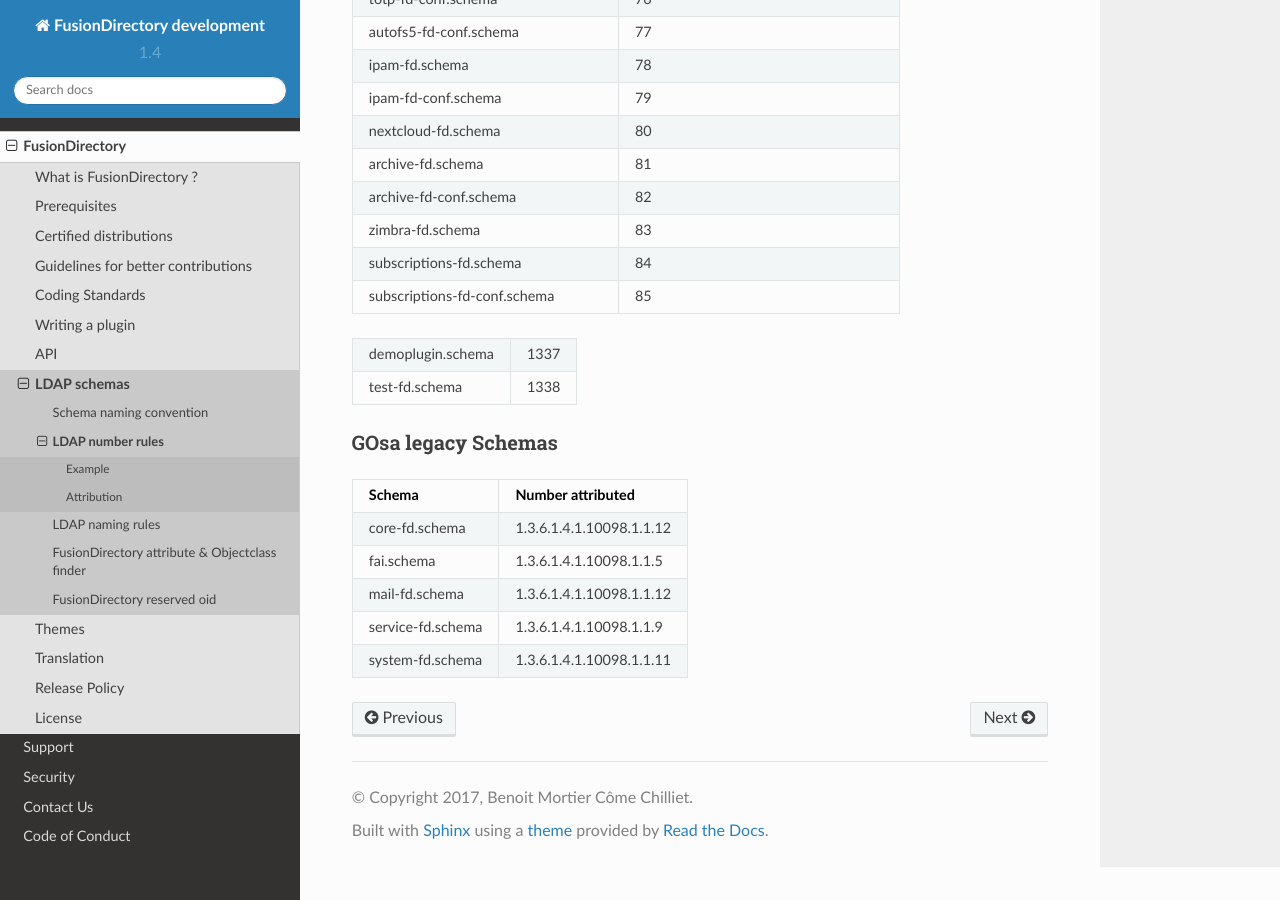
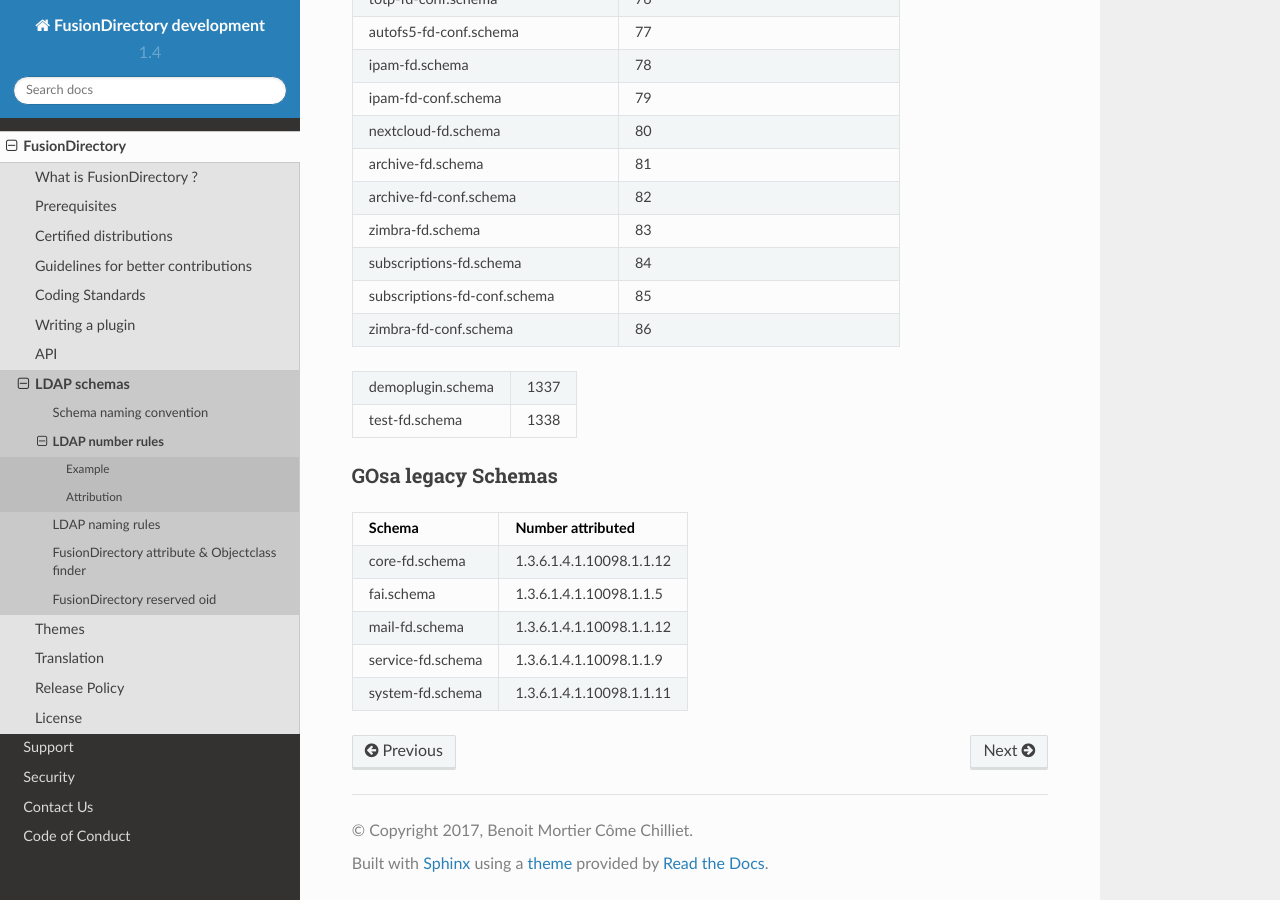
Before and after one commit to fusiondirectory/fusiondirectory-dev-manual, a Sphinx documentation site: the page built from source/fusiondirectory/schemas/numberrules.rst, in a window 1280 px wide and 900 px high, scrolled down 3388 px. Built offline with Sphinx 7.4.7 and the Read the Docs theme 2.0.0, drawn with Linux system fonts in a browser that asks for light colours.

Commit message:
Reserve schema number for zimbra-fd-conf

```diff
--- a/source/fusiondirectory/schemas/numberrules.rst
+++ b/source/fusiondirectory/schemas/numberrules.rst
@@ -120,6 +120,7 @@
 zimbra-fd.schema                      83
 subscriptions-fd.schema               84
 subscriptions-fd-conf.schema          85
+zimbra-fd-conf.schema                 86
 ===================================== =====================
 
 ===================================== =====================
```
